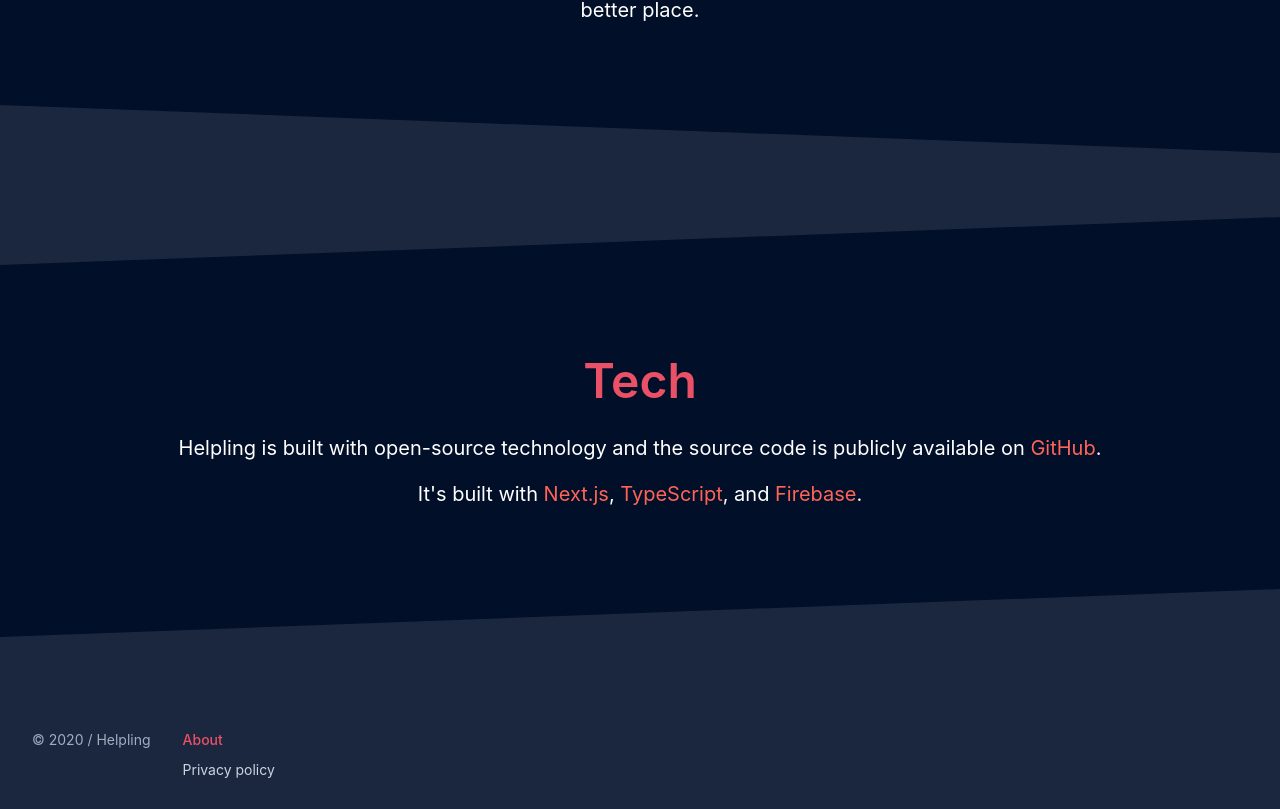
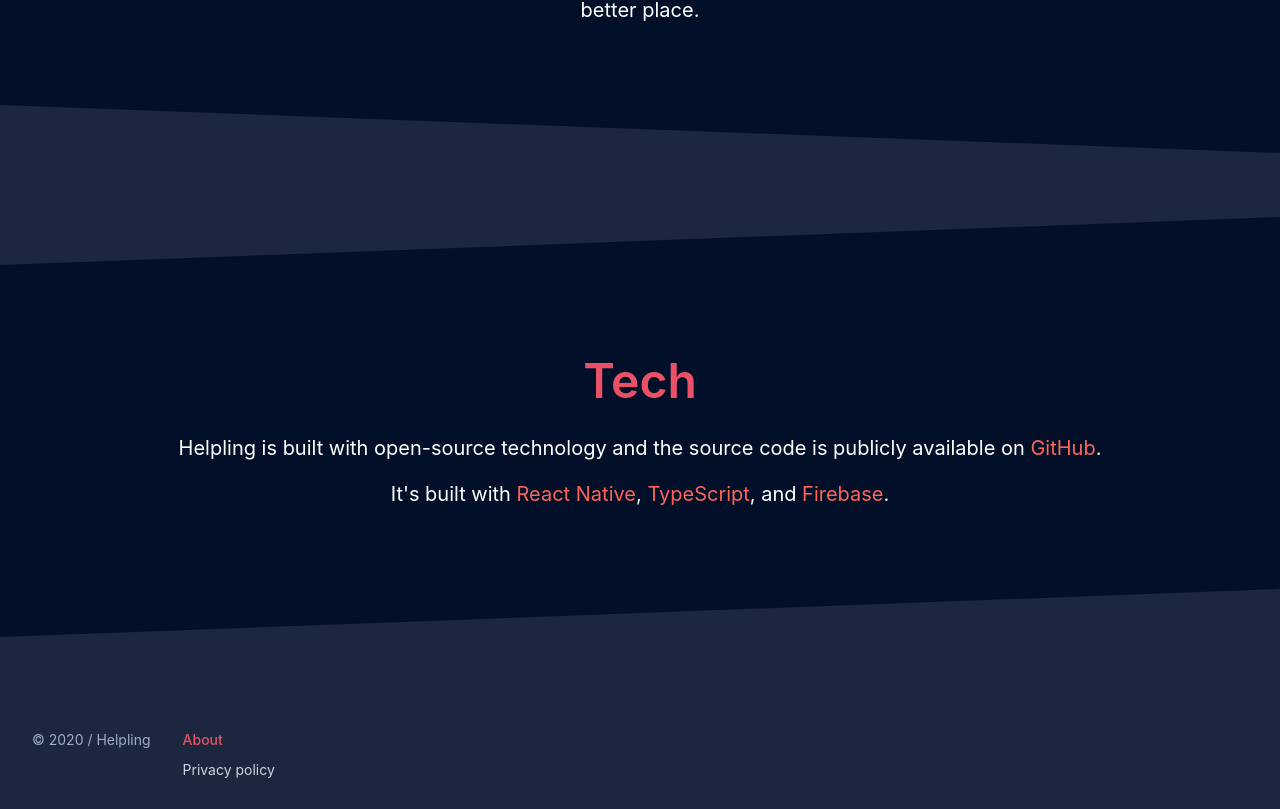
Before and after one commit to khairat/helpling-web, a Next.js app: page /about in a window 1280 px wide. Shown: the part 1167-1976 px from the top of the page. Built offline with nearby package versions, Linux system fonts and the light colour scheme; a web font is replaced by a local one.

Commit message:
About updated

```diff
--- a/pages/about.tsx
+++ b/pages/about.tsx
@@ -66,9 +66,11 @@
           <a href="https://github.com/helplingapp">GitHub</a>.
         </p>
         <p className="text-center mt-4 text-xl">
-          It&apos;s built with <a href="https://nextjs.org/">Next.js</a>,&nbsp;
-          <a href="https://www.typescriptlang.org/">TypeScript</a>, and&nbsp;
-          <a href="https://firebase.google.com/">Firebase</a>.
+          It&apos;s built with{' '}
+          <a href="https://reactnative.dev">React Native</a>
+          ,&nbsp;
+          <a href="https://www.typescriptlang.org">TypeScript</a>, and&nbsp;
+          <a href="https://firebase.google.com">Firebase</a>.
         </p>
       </Hero>
     </main>
```
